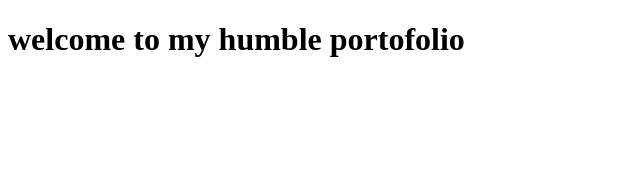
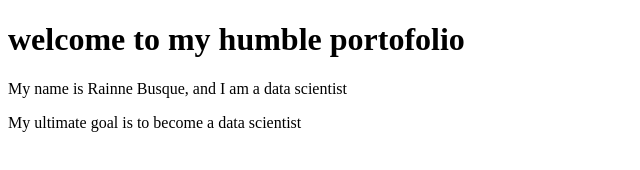
Before and after one commit to rain-commits/rain-commits.io, a plain HTML site: page index.html in a window 1280 px wide. Shown: the whole page, without its empty margins (0-640 px from the left). Drawn offline with Linux system fonts and the light colour scheme.

Commit message:
update index.html

```diff
--- a/index.html
+++ b/index.html
@@ -1,12 +1,14 @@
 <!DOCTYPE html>
-<html>
 <html lang="en">
     <head>
         <meta charset="UTF-8">
         <meta name="viewport" content="width=device-width, initial-scale=1.0">
         <title>My Portfolio</title>
     </head>
+
     <body>
         <h1>welcome to my humble portofolio</h1>
+        <p>My name is Rainne Busque, and I am a data scientist</p>
+        <p>My ultimate goal is to become a data scientist</p>
     </body>
 </html>
```
Lines whose indentation alone changed are shown as unchanged.
